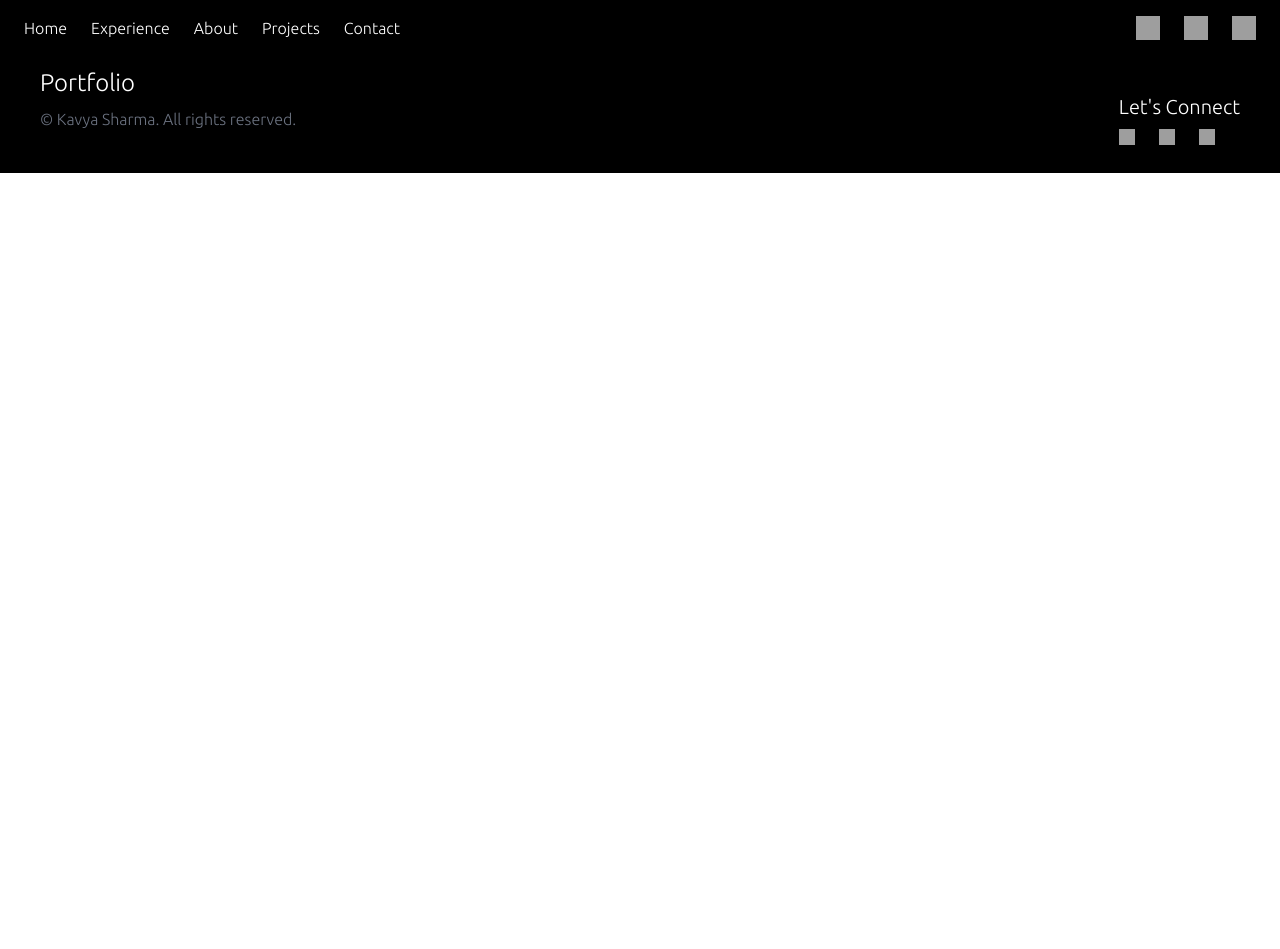
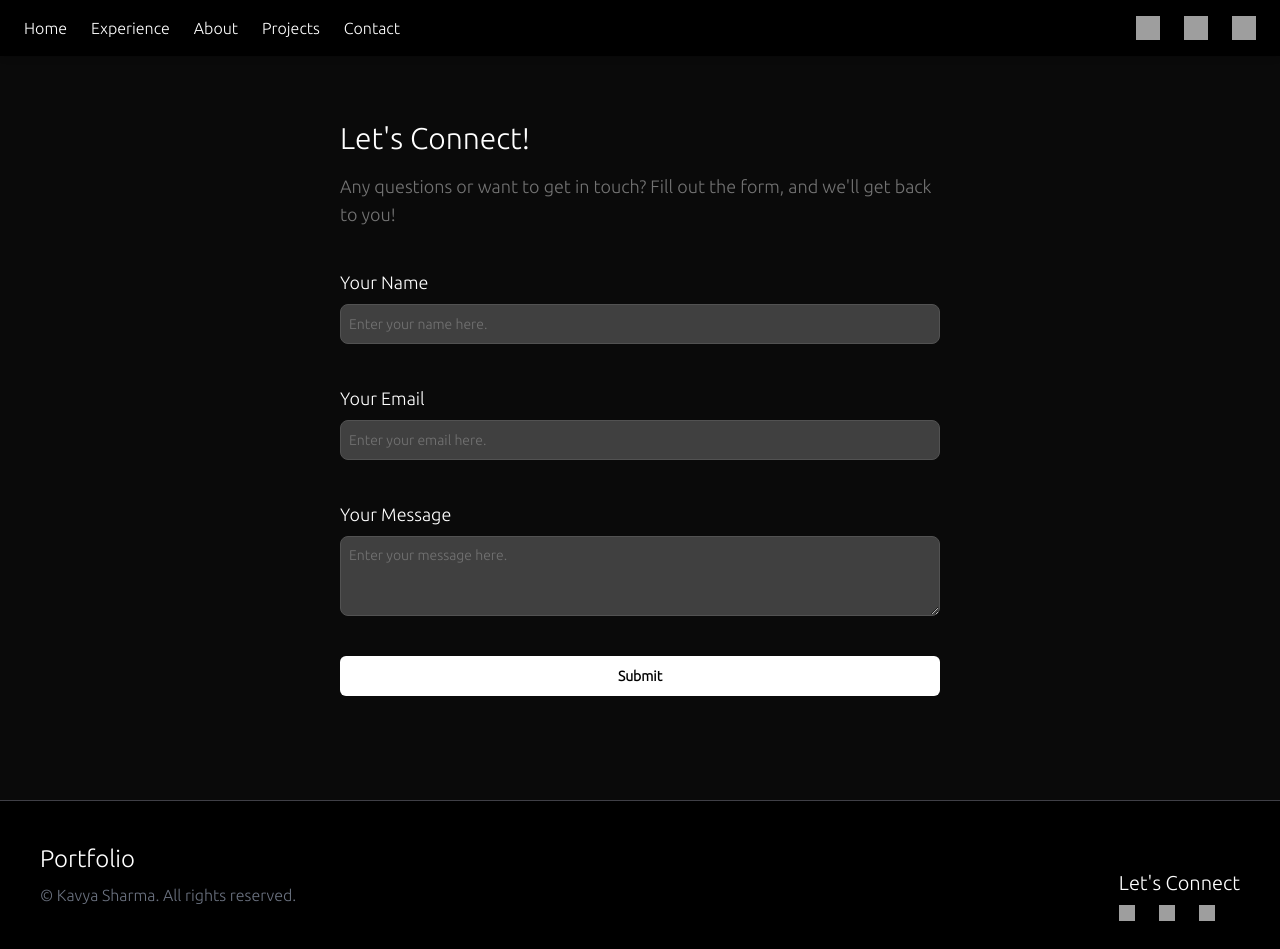
Before and after one commit to Dev-shrm07/kavyasharma_portfolio, a Next.js app: page /contact in a window 1280 px wide. Before the commit the page ends 800 px from the top, so only its background shows below. Built offline with nearby package versions, Linux system fonts and the light colour scheme; grey boxes are pictures that could not be loaded.

Commit message:
contact_page_complete

```diff
--- a/package.json
+++ b/package.json
@@ -9,6 +9,7 @@
     "lint": "next lint"
   },
   "dependencies": {
+    "@radix-ui/react-label": "^2.1.1",
     "@radix-ui/react-slot": "^1.1.1",
     "@tabler/icons-react": "^3.28.1",
     "class-variance-authority": "^0.7.1",
@@ -16,6 +17,7 @@
     "framer-motion": "^12.0.1",
     "lucide-react": "^0.473.0",
     "next": "15.1.5",
+    "nodemailer": "^6.10.0",
     "react": "^19.0.0",
     "react-dom": "^19.0.0",
     "react-icons": "^5.4.0",
@@ -25,6 +27,7 @@
   "devDependencies": {
     "@eslint/eslintrc": "^3",
     "@types/node": "^20",
+    "@types/nodemailer": "^6.4.17",
     "@types/react": "^19",
     "@types/react-dom": "^19",
     "@types/react-icons": "^3.0.0",
--- /dev/null
+++ b/src/app/api/contact/route.ts
@@ -0,0 +1,40 @@
+import { NextResponse } from "next/server";
+import nodemailer from "nodemailer";
+
+export async function POST(req: Request) {
+  try {
+    const { name, email, message } = await req.json();
+
+    if (!name || !email || !message) {
+      return NextResponse.json({ error: "All fields are required!" }, { status: 400 });
+    }
+
+    const transporter = nodemailer.createTransport({
+      service: "gmail",
+      auth: {
+        user: process.env.EMAIL_USER,
+        pass: process.env.EMAIL_PASS,
+      },
+      tls: {
+        rejectUnauthorized: false,
+      }
+    });
+
+
+
+    const mailOptions = {
+      from: process.env.EMAIL_USER,
+      to: process.env.EMAIL_USER,
+      subject: "New Contact Form Submission",
+      text: `Name: ${name}\nEmail: ${email}\nMessage: ${message}`,
+    };
+
+
+    await transporter.sendMail(mailOptions);
+    console.log("done")
+    return NextResponse.json({ message: "Email sent successfully!" }, { status: 200 });
+  } catch (error) {
+    console.error("Error sending email:", error);
+    return NextResponse.json({ error: "Internal Server Error" }, { status: 500 });
+  }
+}
--- a/src/app/contact/page.tsx
+++ b/src/app/contact/page.tsx
@@ -1,10 +1,105 @@
-"use client"
-import React from 'react'
+"use client";
+import React from "react";
+import { useState } from "react";
+import { Input } from "@/components/ui/input";
+import { Textarea } from "@/components/ui/textarea";
+import { Label } from "@/components/ui/label";
+import { Button } from "@/components/ui/button";
 
- const page = () => {
+const Page = () => {
+  const [forminput, setFormInput] = useState({
+    name: "",
+    email: "",
+    message: "",
+  });
+
+  const handleChange = (
+    e: React.ChangeEvent<HTMLInputElement | HTMLTextAreaElement>
+  ) => {
+    setFormInput({
+      ...forminput,
+      [e.target.name]: e.target.value,
+    });
+  };
+
+  const HandleSubmit = async (e: React.FormEvent) => {
+    e.preventDefault();
+
+    try {
+      const res = await fetch("/api/contact", {
+        method: "POST",
+        headers: { "Content-Type": "application/json" },
+        body: JSON.stringify(forminput),
+      });
+
+      const data = await res.json();
+      if (res.ok) {
+        console.log("mukund chhapri");
+      } else {
+        console.error(data.error || "Failed to send message.");
+      }
+    } catch (error) {
+      console.error(error);
+    }
+    setFormInput({ name: "", email: "", message: "" });
+  };
+
   return (
-    <div>page</div>
-  )
-}
+    <div className="bg-neutral-950 min-h-screen w-full flex flex-col p-10 items-center">
+      <div className="flex flex-col space-y-4 w-[90%] md:w-[50%] mt-20">
+        <h1 className="text-3xl text-white">Let's Connect!</h1>
+        <p className="text-lg text-neutral-500">
+          Any questions or want to get in touch? Fill out the form, and we'll
+          get back to you!
+        </p>
+      </div>
+      <div className="flex flex-col space-y-2 w-[90%] md:w-[50%] mt-10">
+        <Label htmlFor="ta3" className="text-white text-lg">
+          Your Name
+        </Label>
+        <Input
+          id="ta3"
+          placeholder="Enter your name here."
+          className="w-full bg-neutral-700 text-white border border-neutral-600 p-2 rounded-lg"
+          value={forminput.name}
+          name="name"
+          onChange={handleChange}
+        />
+      </div>
+      <div className="flex flex-col space-y-2 w-[90%] md:w-[50%] mt-10">
+        <Label htmlFor="ta2" className="text-white text-lg">
+          Your Email
+        </Label>
+        <Input
+          id="ta2"
+          placeholder="Enter your email here."
+          className="w-full bg-neutral-700 text-white border border-neutral-600 p-2 rounded-lg"
+          value={forminput.email}
+          name="email"
+          onChange={handleChange}
+        />
+      </div>
+      <div className="flex flex-col space-y-2 w-[90%] md:w-[50%] mt-10">
+        <Label htmlFor="ta1" className="text-white text-lg">
+          Your Message
+        </Label>
+        <Textarea
+          id="ta1"
+          placeholder="Enter your message here."
+          className="w-full bg-neutral-700 text-white border border-neutral-600 p-2 rounded-lg"
+          value={forminput.message}
+          name="message"
+          onChange={handleChange}
+        />
+      </div>
+      <Button
+        className="bg-white w-[90%] md:w-[50%] m text-black px-8 font-bold text-[14px] hover:bg-neutral-300 hover:bg-opacity-90 hover:text-black mt-10"
+        onClick={HandleSubmit}
+      >
+        Submit
+      </Button>
+    </div>
+  );
+};
 
-export default page
+export default Page;
--- /dev/null
+++ b/src/components/ui/input.tsx
@@ -0,0 +1,22 @@
+import * as React from "react"
+
+import { cn } from "@/lib/utils"
+
+const Input = React.forwardRef<HTMLInputElement, React.ComponentProps<"input">>(
+  ({ className, type, ...props }, ref) => {
+    return (
+      <input
+        type={type}
+        className={cn(
+          "flex h-10 w-full rounded-md border border-input bg-background px-3 py-2 text-base ring-offset-background file:border-0 file:bg-transparent file:text-sm file:font-medium file:text-foreground placeholder:text-muted-foreground focus-visible:outline-none focus-visible:ring-2 focus-visible:ring-ring focus-visible:ring-offset-2 disabled:cursor-not-allowed disabled:opacity-50 md:text-sm",
+          className
+        )}
+        ref={ref}
+        {...props}
+      />
+    )
+  }
+)
+Input.displayName = "Input"
+
+export { Input }
--- /dev/null
+++ b/src/components/ui/label.tsx
@@ -0,0 +1,26 @@
+"use client"
+
+import * as React from "react"
+import * as LabelPrimitive from "@radix-ui/react-label"
+import { cva, type VariantProps } from "class-variance-authority"
+
+import { cn } from "@/lib/utils"
+
+const labelVariants = cva(
+  "text-sm font-medium leading-none peer-disabled:cursor-not-allowed peer-disabled:opacity-70"
+)
+
+const Label = React.forwardRef<
+  React.ElementRef<typeof LabelPrimitive.Root>,
+  React.ComponentPropsWithoutRef<typeof LabelPrimitive.Root> &
+    VariantProps<typeof labelVariants>
+>(({ className, ...props }, ref) => (
+  <LabelPrimitive.Root
+    ref={ref}
+    className={cn(labelVariants(), className)}
+    {...props}
+  />
+))
+Label.displayName = LabelPrimitive.Root.displayName
+
+export { Label }
--- /dev/null
+++ b/src/components/ui/textarea.tsx
@@ -0,0 +1,22 @@
+import * as React from "react"
+
+import { cn } from "@/lib/utils"
+
+const Textarea = React.forwardRef<
+  HTMLTextAreaElement,
+  React.ComponentProps<"textarea">
+>(({ className, ...props }, ref) => {
+  return (
+    <textarea
+      className={cn(
+        "flex min-h-[80px] w-full rounded-md border border-input bg-background px-3 py-2 text-base ring-offset-background placeholder:text-muted-foreground focus-visible:outline-none focus-visible:ring-2 focus-visible:ring-ring focus-visible:ring-offset-2 disabled:cursor-not-allowed disabled:opacity-50 md:text-sm",
+        className
+      )}
+      ref={ref}
+      {...props}
+    />
+  )
+})
+Textarea.displayName = "Textarea"
+
+export { Textarea }
```
Also changed, not shown: 1 other file (tests, documents, lock files or other folders).
